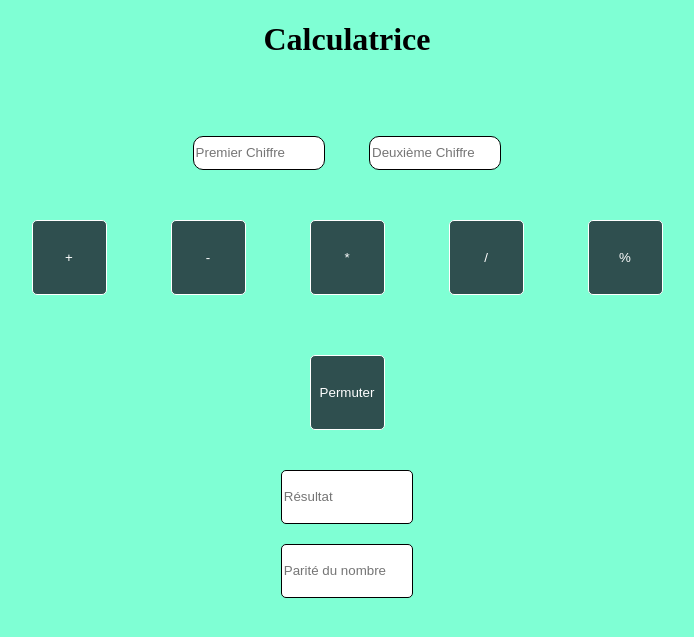
After one commit to quichetueuse/site_entrainement_bts_sio, a PHP site: page /tp7/tp7.html in a window 1280 px wide. The commit adds this page. Shown: the top 637 px of the page, without its empty margins (293-987 px from the left). Run offline with PHP 8.4, Linux system fonts and the light colour scheme.

Commit message:
ajout de la calculatrice

```diff
--- a/tp6-2/tp6-2_style.css
+++ b/tp6-2/tp6-2_style.css
@@ -27,4 +27,5 @@ h1
     border: 5px outset blue;
     width: 600px;
     height: 250px;
+    box-shadow: 0 0 10px rgba(0, 0, 0, 0.2);
 }
--- /dev/null
+++ b/tp7/tp7.css
@@ -0,0 +1,41 @@
+h1
+{
+    font-weight: bold;
+}
+
+#t1, #t2
+{
+    border: 1px solid black;
+    border-radius: 10px;
+    margin: 20px;
+    height: 30px;
+    width: 10%;
+}
+
+
+#t3, #t4
+{
+    border: 1px solid black;
+    border-radius: 5px;
+    height: 50px;
+    width: 10%;
+    margin: 10px;
+}
+
+button
+{
+    border: 1px solid white;
+    border-radius: 5px;
+    width: 75px;
+    height: 75px;
+    background-color: darkslategrey;
+    color: white;
+    margin: 30px;
+    transition: 0.3s ease-in-out;
+}
+
+button:hover
+{
+    color: black;
+    background-color: grey;
+}
--- /dev/null
+++ b/tp7/tp7.html
@@ -0,0 +1,36 @@
+<!DOCTYPE html>
+<html lang="en">
+<head>
+    <meta charset="UTF-8">
+    <link rel="stylesheet" type="text/css" href="tp7.css">
+    <script src="tp7.js"></script>
+    <title>Calculatrice</title>
+</head>
+<body style="background-color: aquamarine; text-align: center;">
+    <h1>Calculatrice</h1>
+    <br>
+    <br>
+    <div>
+        <input class="t" placeholder="Premier Chiffre" name="t1" type="number" id="t1">
+        <input class="t" placeholder="Deuxième Chiffre" name="t2" type="number" id="t2">
+    </div>
+    <div>
+        <button onclick="getResult(this)" id="btn_add">+</button>
+        <button onclick="getResult(this)" id="btn_substract">-</button>
+        <button onclick="getResult(this)" id="btn_multiply">*</button>
+        <button onclick="getResult(this)" id="btn_divide">/</button>
+        <button onclick="getResult(this)" id="btn_modulo">%</button>
+    </div>
+    <div>
+        <!--<button onclick="">Parité</button>-->
+        <button onclick="permut_numbers()">Permuter</button>
+    </div>
+    <div>
+        <input class="t34" placeholder="Résultat" name="t3" type="number" id="t3" readonly>
+    </div>
+    <div>
+        <input class="t34" placeholder="Parité du nombre" name="t4" type="text" id="t4" readonly>
+    </div>
+
+</body>
+</html>
```
Also changed, not shown: tp7/tp7.js (added, +57 -0 lines).
